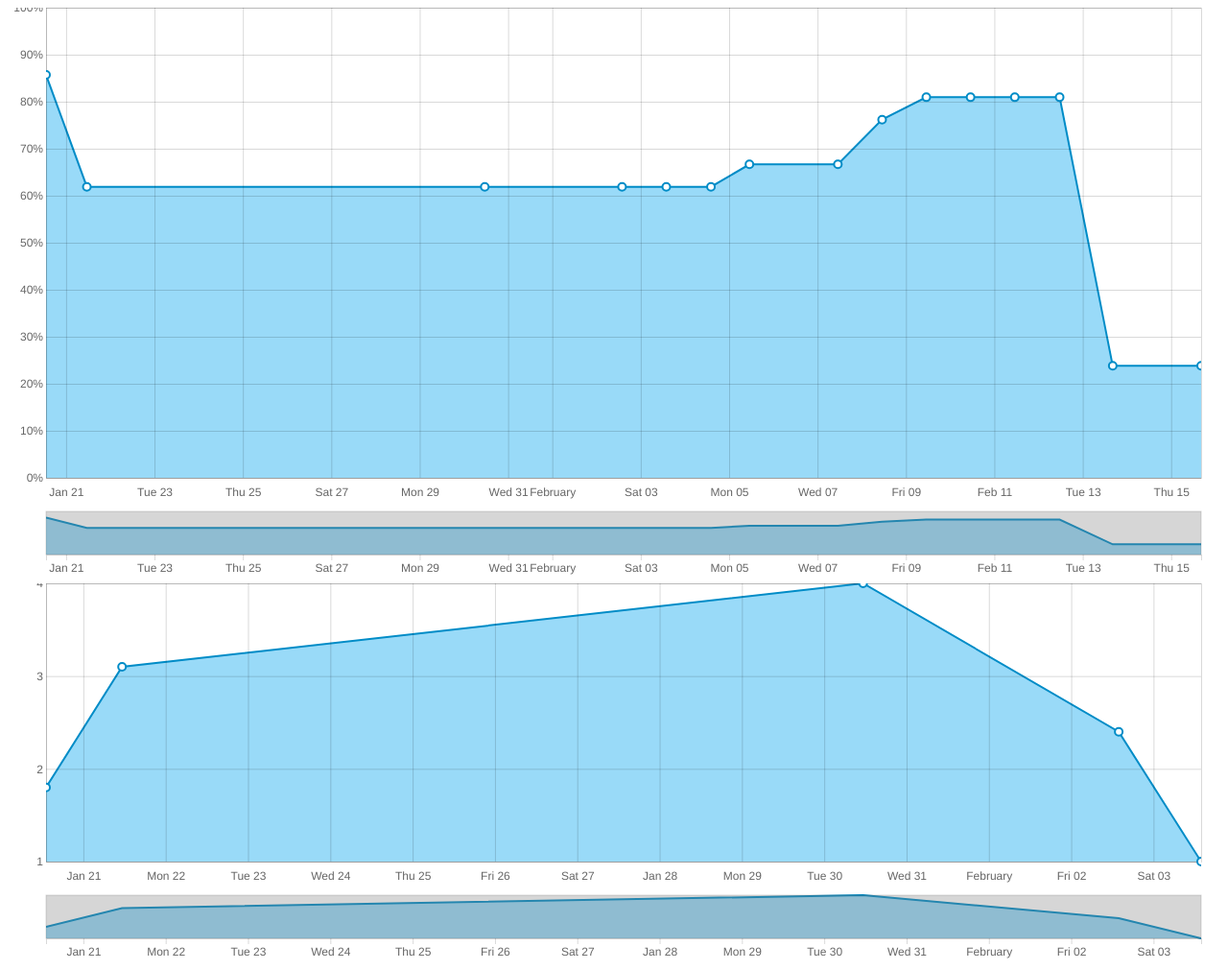
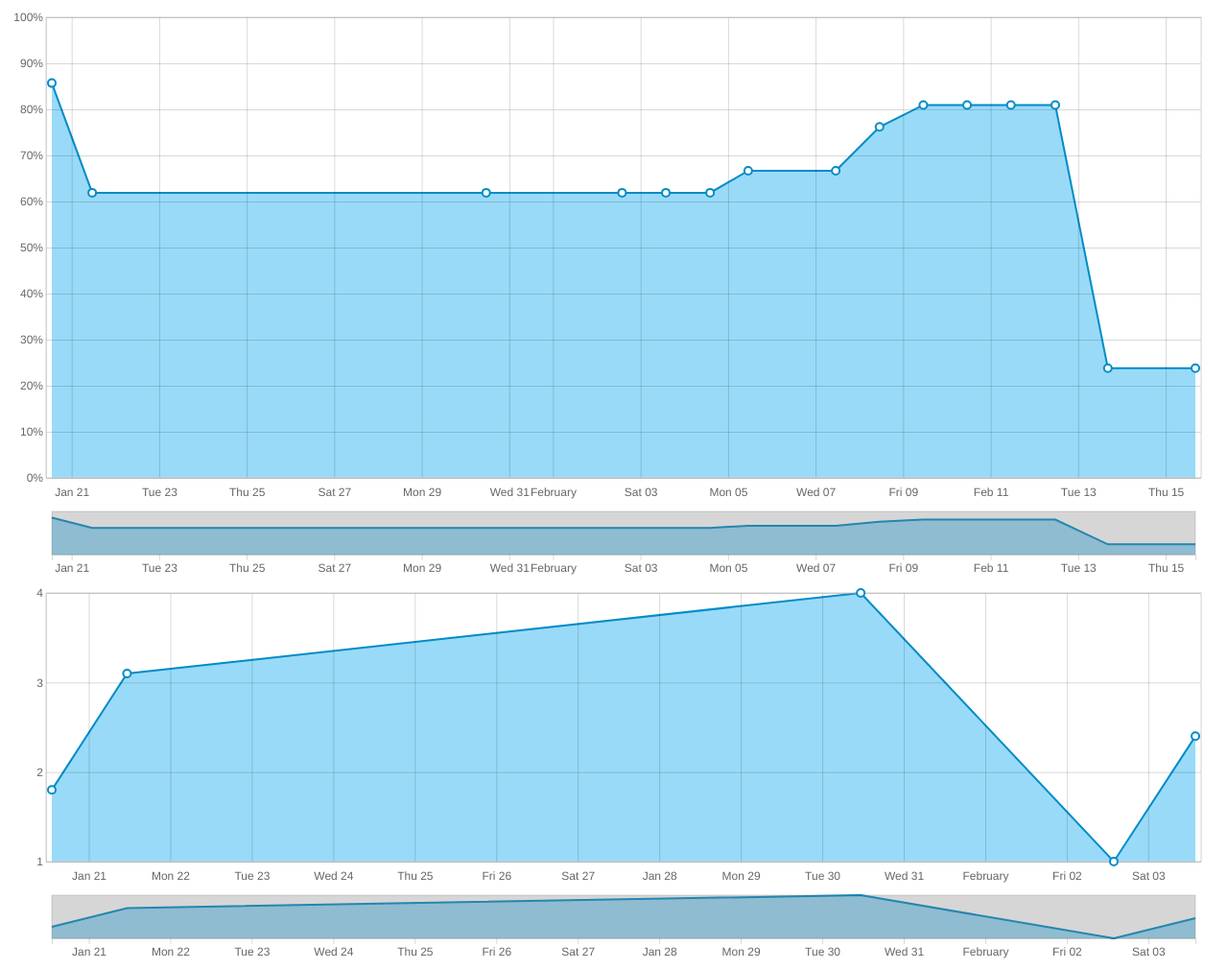
Before and after one commit to mirantel/d3_timeline, a website: page lineChart/index.html in a window 1280 px wide. Shown: the whole page at 96% size. Drawn offline with nearby package versions, Linux system fonts and the light colour scheme.

Commit message:
Make all dots visible

```diff
--- a/lineChart/data.js
+++ b/lineChart/data.js
@@ -74,11 +74,11 @@ const myData2 = [{
   date: '2018-01-30T11:19:40.537Z',
   created_by: 'Lana',
 }, {
-  score: 2.4,
+  score: 1,
   date: '2018-02-02T13:51:39.589Z',
   created_by: 'Lana',
 }, {
-  score: 1,
+  score: 2.4,
   date: '2018-02-03T13:52:52.941Z',
   created_by: 'Lana',
 },
--- a/lineChart/index.html
+++ b/lineChart/index.html
@@ -32,6 +32,7 @@
       cursor: move;
       fill: none;
       pointer-events: all;
+      stroke: #d2d2d2;
     }
 
     .dot {
--- a/lineChart/index.js
+++ b/lineChart/index.js
@@ -6,6 +6,9 @@ function createChart(chartWrapper, config) {
   const chart = d3.select(chartWrapper).append('svg');
   const wrapperWidth = chartWrapper.clientWidth;
   const wrapperHeight = chartWrapper.clientHeight;
+
+  const dotSize = 4;
+  const dotPlaceholder = 6;
 
   chart
     .attr('width', wrapperWidth)
@@ -18,7 +21,7 @@ function createChart(chartWrapper, config) {
 
   // Set the dimensions of the canvas / graph
   const margin = {
-    top: 0,
+    top: 10,
     right: 20,
     bottom: 110,
     left: 40,
@@ -30,6 +33,7 @@ function createChart(chartWrapper, config) {
     left: 40,
   };
   const width = +chart.attr('width') - margin.left - margin.right;
+  const graphWidth = width - dotPlaceholder;
   const topChartHeight = +chart.attr('height') - margin.top - margin.bottom;
   const timelineHeight = +chart.attr('height') - margin2.top - margin2.bottom;
 
@@ -53,14 +57,15 @@ function createChart(chartWrapper, config) {
   }
 
   // Set the ranges
-  const x = d3.scaleTime().range([0, width]);
-  const x2 = d3.scaleTime().range([0, width]);
+  const x = d3.scaleTime().range([dotPlaceholder, graphWidth]);
+  const x2 = d3.scaleTime().range([dotPlaceholder, graphWidth]);
   const y = d3.scaleLinear().range([topChartHeight, 0]);
   const y2 = d3.scaleLinear().range([timelineHeight, 0]);
 
   // Define the axes
   const xAxis = d3.axisBottom(x)
     .tickSize(-topChartHeight)
+    .tickSizeOuter(0)
     .tickPadding(10);
   const xAxis2 = d3.axisBottom(x2);
   const yAxis = d3.axisLeft(y)
@@ -70,14 +75,14 @@ function createChart(chartWrapper, config) {
 
   // Define the brush
   const brush = d3.brushX()
-    .extent([[0, 0], [width, timelineHeight]])
+    .extent([[dotPlaceholder, 0], [graphWidth, timelineHeight]])
     .on('brush end', brushed);
 
   // Define the zoom
   const zoom = d3.zoom()
     .scaleExtent([1, Infinity])
-    .translateExtent([[0, 0], [width, topChartHeight]])
-    .extent([[0, 0], [width, topChartHeight]])
+    .translateExtent([[dotPlaceholder, 0], [graphWidth, topChartHeight]])
+    .extent([[dotPlaceholder, 0], [graphWidth, topChartHeight]])
     .on('zoom', zoomed);
 
   const area = d3.area()
@@ -104,8 +109,8 @@ function createChart(chartWrapper, config) {
     .attr('id', 'clip')
     .append('rect')
     .attr('width', width)
-    .attr('height', topChartHeight + 10) // 10 - for dots
-    .attr('transform', 'translate( 0, -6 )'); // -6  - for dots
+    .attr('height', topChartHeight + (dotPlaceholder * 2))
+    .attr('transform', `translate( 0, -${dotPlaceholder} )`);
 
   const focus = chart.append('g')
     .attr('class', 'focus')
@@ -158,7 +163,7 @@ function createChart(chartWrapper, config) {
     .data(data)
     .enter()
     .append('circle')
-    .attr('r', 4)
+    .attr('r', dotSize)
     .attr('class', 'dot')
     .attr('cx', d => x(d.date))
     .attr('cy', d => y(d.score))
@@ -236,8 +241,8 @@ function createChart(chartWrapper, config) {
     focus.select('.line').attr('d', line);
     focus.selectAll('.dot').attr('cx', d => x(d.date));
     chart.select('.zoom').call(zoom.transform, d3.zoomIdentity
-      .scale(width / (s[1] - s[0]))
-      .translate(-s[0], 0));
+      .scale((width - (dotPlaceholder * 2)) / (s[1] - s[0]))
+      .translate(-s[0] + dotPlaceholder, 0));
   }
 
   function zoomed() {
@@ -274,7 +279,7 @@ const chart2 = document.getElementById('chart2');
 createChart(chart2, {
   data: myData2,
   tooltipContent: (tooltipScore, tooltipDate, tooltipCreatedBy) =>
-    `<b>Scrore: </b>${tooltipScore}%`,
+    `<b>Scrore: </b>${tooltipScore}`,
   showArea: true,
   yAxisValue: [1, 4],
   yAxisTicksNum: 4,
```
